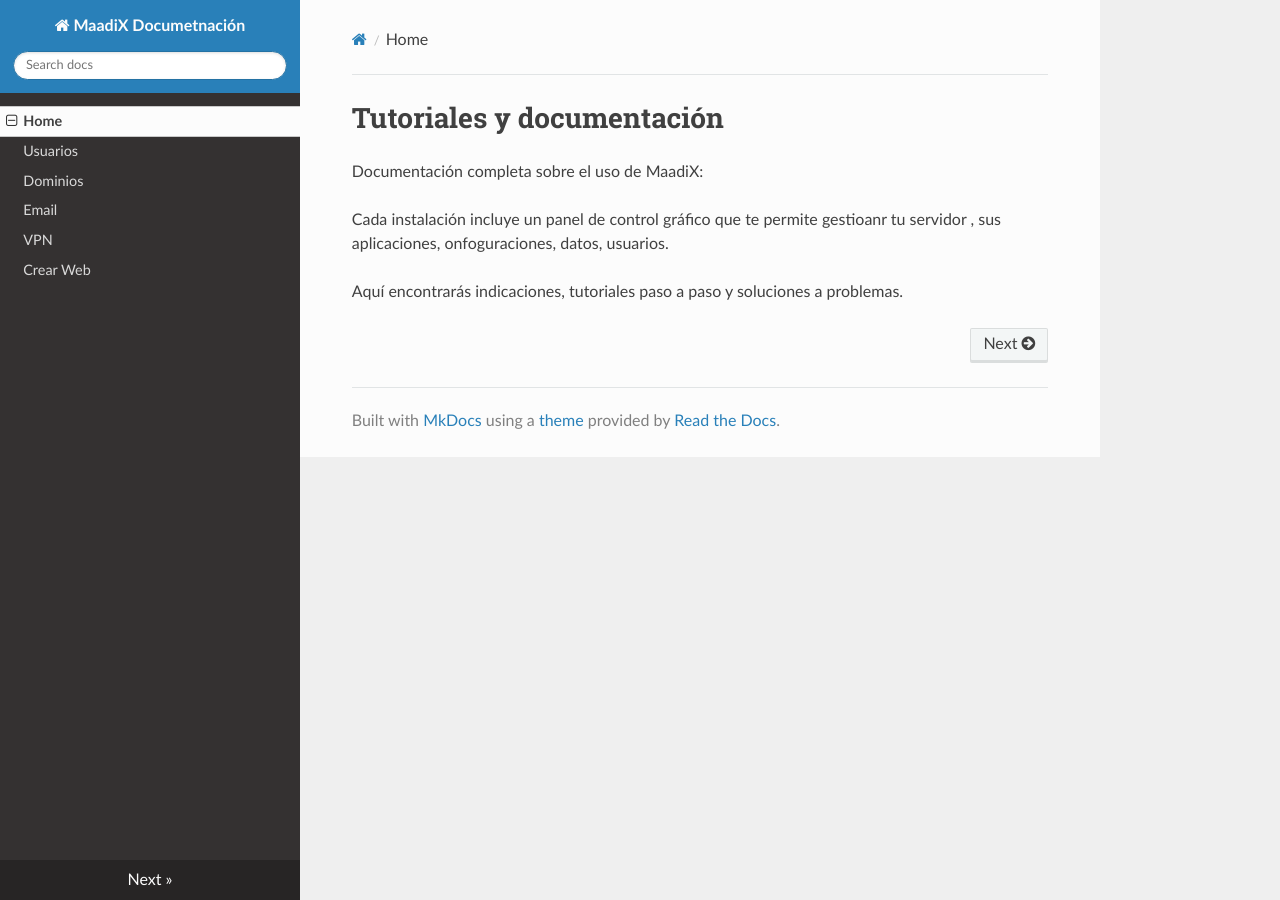
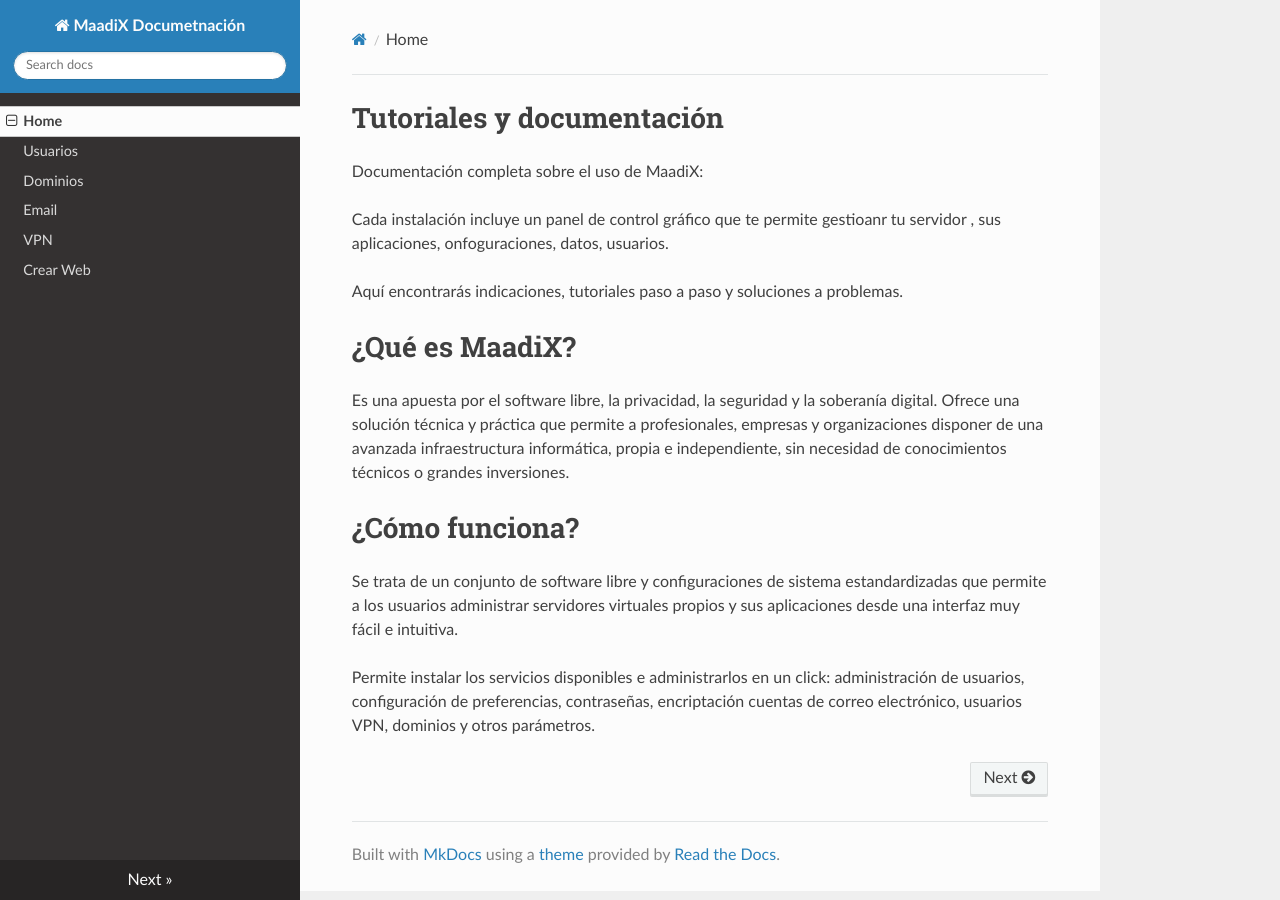
Before and after one commit to MaadixNet/docs, an MkDocs documentation site: the page built from docs/index.md, in a window 1280 px wide. Built offline with MkDocs 1.6.1, drawn with Linux system fonts in a browser that asks for light colours; nearby versions of some CDN libraries; old or Windows-style settings are respelled for this version of MkDocs.

Commit message:
new screenshots and corretions

```diff
--- a/docs/index.md
+++ b/docs/index.md
@@ -5,3 +5,14 @@
 Cada instalación incluye un panel de control  gráfico que te permite gestioanr  tu servidor , sus aplicaciones, onfoguraciones, datos, usuarios.
 
 Aquí encontrarás indicaciones, tutoriales paso a paso  y soluciones  a problemas.
+
+# ¿Qué es MaadiX?
+
+Es una apuesta  por el software libre, la privacidad, la seguridad y la soberanía digital. Ofrece una solución técnica y práctica que permite a profesionales, empresas y organizaciones disponer de una avanzada infraestructura informática, propia e independiente, sin necesidad de conocimientos técnicos o grandes inversiones.
+
+# ¿Cómo funciona?
+
+Se trata de un conjunto de software libre y configuraciones de sistema estandardizadas que permite a los usuarios administrar servidores virtuales propios y sus aplicaciones desde una interfaz muy fácil e intuitiva.
+
+
+Permite instalar los servicios disponibles e administrarlos en un click: administración de usuarios, configuración de preferencias, contraseñas, encriptación cuentas de correo electrónico, usuarios VPN, dominios y otros parámetros.
```
Also changed, not shown: docs/img/add-email.png (added), docs/img/add-gmail-domain.png (added), docs/img/create-gmail.png (added), docs/img/edit-email.png (added), docs/img/forward-mail.png (added), docs/img/gmail-domain-loading.png (added), docs/img/gmail-webmail.png (added), docs/img/usuarios/admin.png (added), docs/img/usuarios/email-logged.png (added), docs/img/usuarios/email-login.png (added), docs/img/usuarios/postmaster-logged.png (added), docs/img/usuarios/postmaster-login.png (added), docs/img/usuarios/postmasters.png (added), docs/img/webmail.png (added), 3 more files.
